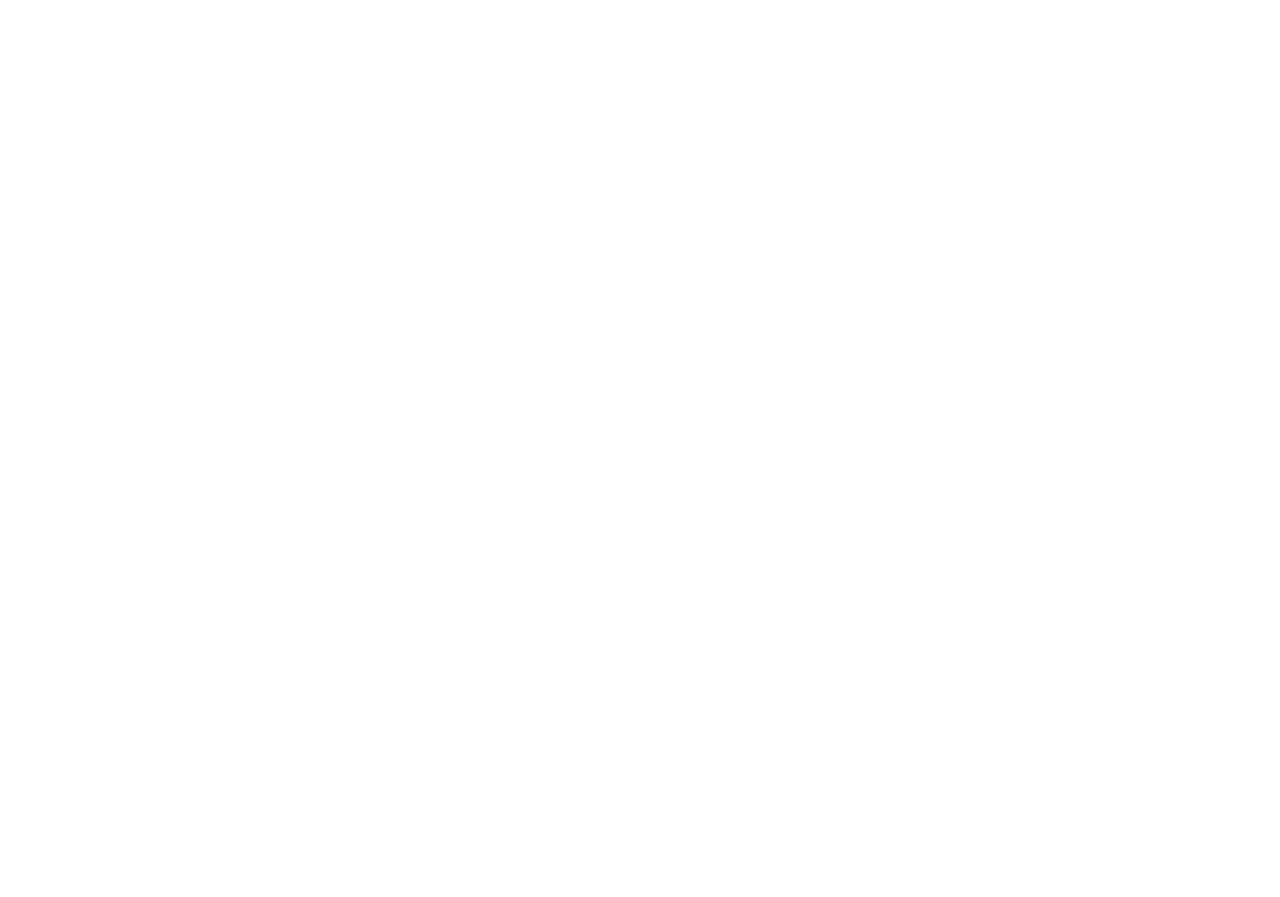
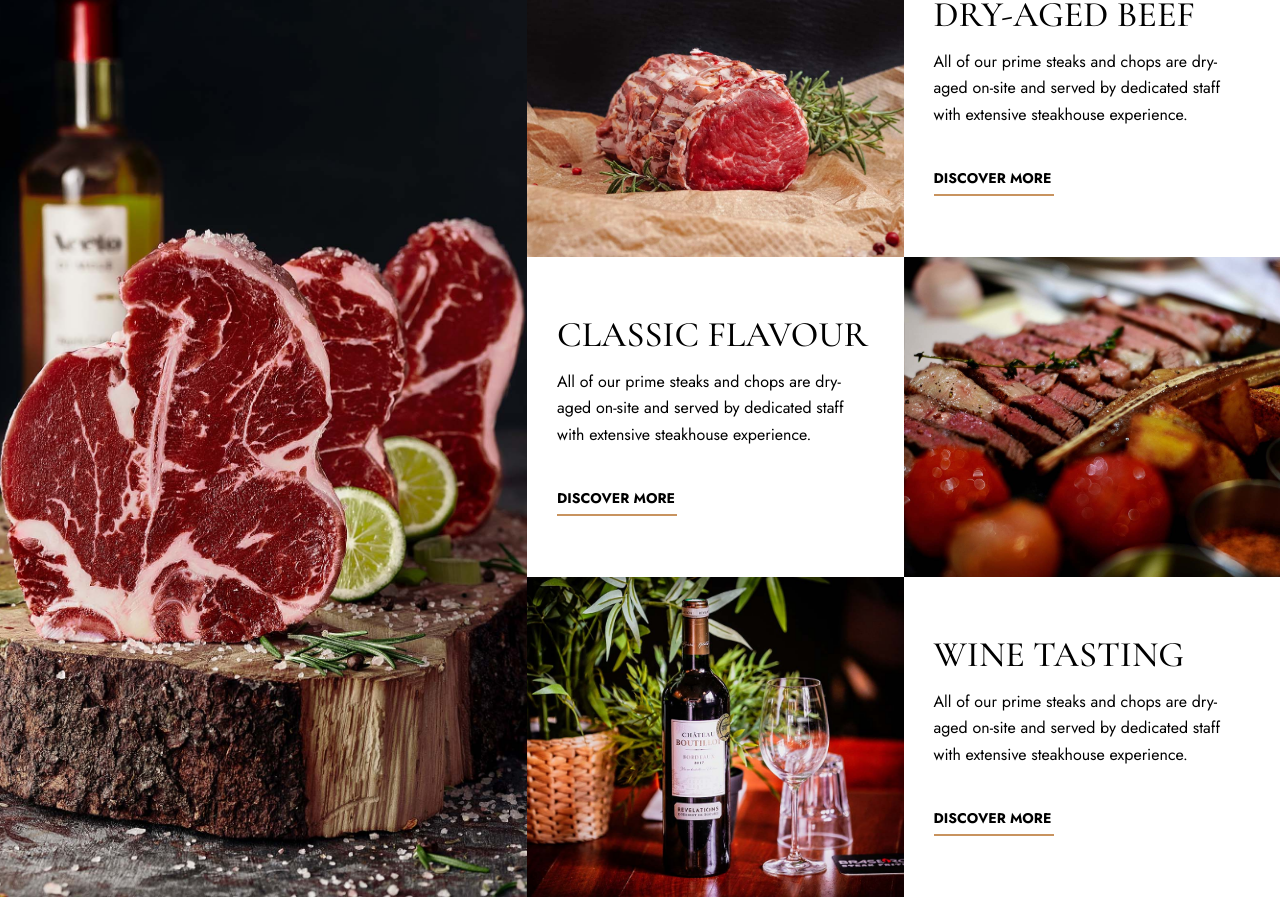
Before and after one commit to dtomicic/patio-time-copy, a Next.js app: page / in a window 1280 px wide. Shown: the part 1462-2359 px from the top of the page. Before the commit the page ends 1399 px from the top, so only its background shows below. Built offline with nearby package versions, Linux system fonts and the light colour scheme.

Commit message:
gallery done

```diff
--- a/components/Gallery.js
+++ b/components/Gallery.js
@@ -0,0 +1,46 @@
+import galleryStyles from "../styles/Gallery.module.css";
+const Gallery = () => {
+  return (
+    <div className={galleryStyles.gallery}>
+      <div className={galleryStyles.galleryFirst}>
+        <div className={galleryStyles.galleryFirstPicture}></div>
+      </div>
+      <div className={galleryStyles.gallerySecond}>
+        <div className={galleryStyles.gallerySecondCard}>
+            <div className={`${galleryStyles['gallerySecondCardPicture']} ${galleryStyles['galleryPicture1']}`}></div>
+            <div className={galleryStyles.gallerySecondCardText}>
+                <h1 className={galleryStyles.gallerySecondCardTextHeader}>Dry-aged beef</h1>
+                <p className={galleryStyles.gallerySecondCardTextContent}>All of our prime steaks and chops are dry-aged on-site and served by dedicated staff with extensive steakhouse experience.</p>
+                <div className={galleryStyles.gallerySecondCardTextBtn}>
+                    <h4>Discover more</h4>
+                    <div className={galleryStyles.gallerySecondCardTextBtnLine}></div>
+                </div>
+            </div>
+        </div>
+        <div className={`${galleryStyles['gallerySecondCard']} ${galleryStyles['gallerySecondCardInverted']}`}>
+            <div className={`${galleryStyles['gallerySecondCardPicture']} ${galleryStyles['galleryPicture2']}`}></div>
+            <div className={galleryStyles.gallerySecondCardText}>
+                <h1 className={galleryStyles.gallerySecondCardTextHeader}>Classic flavour</h1>
+                <p className={galleryStyles.gallerySecondCardTextContent}>All of our prime steaks and chops are dry-aged on-site and served by dedicated staff with extensive steakhouse experience.</p>
+                <div className={galleryStyles.gallerySecondCardTextBtn}>
+                    <h4>Discover more</h4>
+                    <div className={galleryStyles.gallerySecondCardTextBtnLine}></div>
+                </div>
+            </div>
+        </div>
+        <div className={galleryStyles.gallerySecondCard}>
+            <div className={`${galleryStyles['gallerySecondCardPicture']} ${galleryStyles['galleryPicture3']}`}></div>
+            <div className={galleryStyles.gallerySecondCardText}>
+                <h1 className={galleryStyles.gallerySecondCardTextHeader}>Wine tasting</h1>
+                <p className={galleryStyles.gallerySecondCardTextContent}>All of our prime steaks and chops are dry-aged on-site and served by dedicated staff with extensive steakhouse experience.</p>
+                <div className={galleryStyles.gallerySecondCardTextBtn}>
+                    <h4>Discover more</h4>
+                    <div className={galleryStyles.gallerySecondCardTextBtnLine}></div>
+                </div>
+            </div>
+        </div>
+      </div>
+    </div>
+  );
+};
+export default Gallery;
--- a/pages/index.js
+++ b/pages/index.js
@@ -1,3 +1,4 @@
+import Gallery from "../components/Gallery";
 import Header from "../components/Header";
 import Heritage from "../components/Heritage";
 import Navigation from "../components/Navigation";
@@ -9,6 +10,7 @@
       <Navigation/>
       <Header />
       <Heritage />
+      <Gallery />
     </div>
   );
 }
--- /dev/null
+++ b/styles/Gallery.module.css
@@ -0,0 +1,140 @@
+.gallery {
+  display: flex;
+  flex-direction: column;
+  align-items: center;
+  justify-content: center;
+  width: 100%;
+}
+
+.galleryFirst {
+  width: 100%;
+}
+
+.galleryFirstPicture {
+  background-image: url("/images/flavour1.jpg");
+  background-size: cover;
+  width: 100%;
+  height: 70vh;
+  background-position: center;
+}
+
+.gallerySecond {
+  width: 100%;
+}
+
+.gallerySecondCard {
+  display: flex;
+  flex-direction: column;
+}
+
+.gallerySecondCardPicture {
+  background-size: cover;
+  width: 100%;
+  height: 40vh;
+  background-position: center;
+}
+
+.galleryPicture1 {
+  background-image: url("/images/flavour2.jpg");
+}
+
+.galleryPicture2 {
+  background-image: url("/images/flavour3.jpg");
+}
+
+.galleryPicture3 {
+  background-image: url("/images/flavour4.jpg");
+}
+
+.gallerySecondCardText {
+  display: flex;
+  flex-direction: column;
+  padding: 50px 30px;
+}
+
+.gallerySecondCardTextHeader {
+  font-family: "Cormorant Garamond", serif;
+  font-size: 36px;
+  font-weight: 500;
+  line-height: 36px;
+  text-transform: uppercase;
+  margin: 0;
+}
+
+.gallerySecondCardTextContent {
+  font-family: "Jost", sans-serif;
+  font-size: 16px;
+  font-weight: 400;
+  line-height: 26.56px;
+}
+
+.gallerySecondCardTextBtn {
+  font-family: "Jost", sans-serif;
+  font-size: 14px;
+  font-weight: 400;
+  line-height: 29.88px;
+  text-transform: uppercase;
+  margin-top: 20px;
+  display: flex;
+  justify-content: flex-start;
+  align-items: flex-start;
+  width: 50%;
+  flex-direction: column;
+}
+
+.gallerySecondCardTextBtnLine {
+  height: 2px;
+  background: #c8935f;
+  width: 75%;
+  max-width: 118px;
+}
+
+.gallerySecondCardTextBtn h4 {
+  margin: 0;
+}
+
+@media screen and (min-width: 768px) {
+  .gallerySecondCard {
+    flex-direction: row;
+  }
+
+  .gallerySecondCardPicture {
+    width: 50%;
+  }
+
+  .gallerySecondCardText {
+    width: 50%;
+    justify-content: center;
+  }
+
+  .gallerySecondCardInverted {
+    flex-direction: row-reverse;
+  }
+}
+
+@media screen and (min-width: 1025px) {
+  .gallery {
+    flex-direction: row;
+    justify-content: stretch;
+    align-items: stretch;
+  }
+
+  .galleryFirst {
+    width: 70%;
+  }
+
+  .galleryFirstPicture {
+    height: 120vh;
+  }
+
+  .gallerySecondCardText {
+    padding: 0 30px;
+  }
+
+  .gallerySecondCardTextBtnLine {
+    max-width: unset;
+    width: 100%;
+    max-width: 120px;
+  }
+
+}
```
